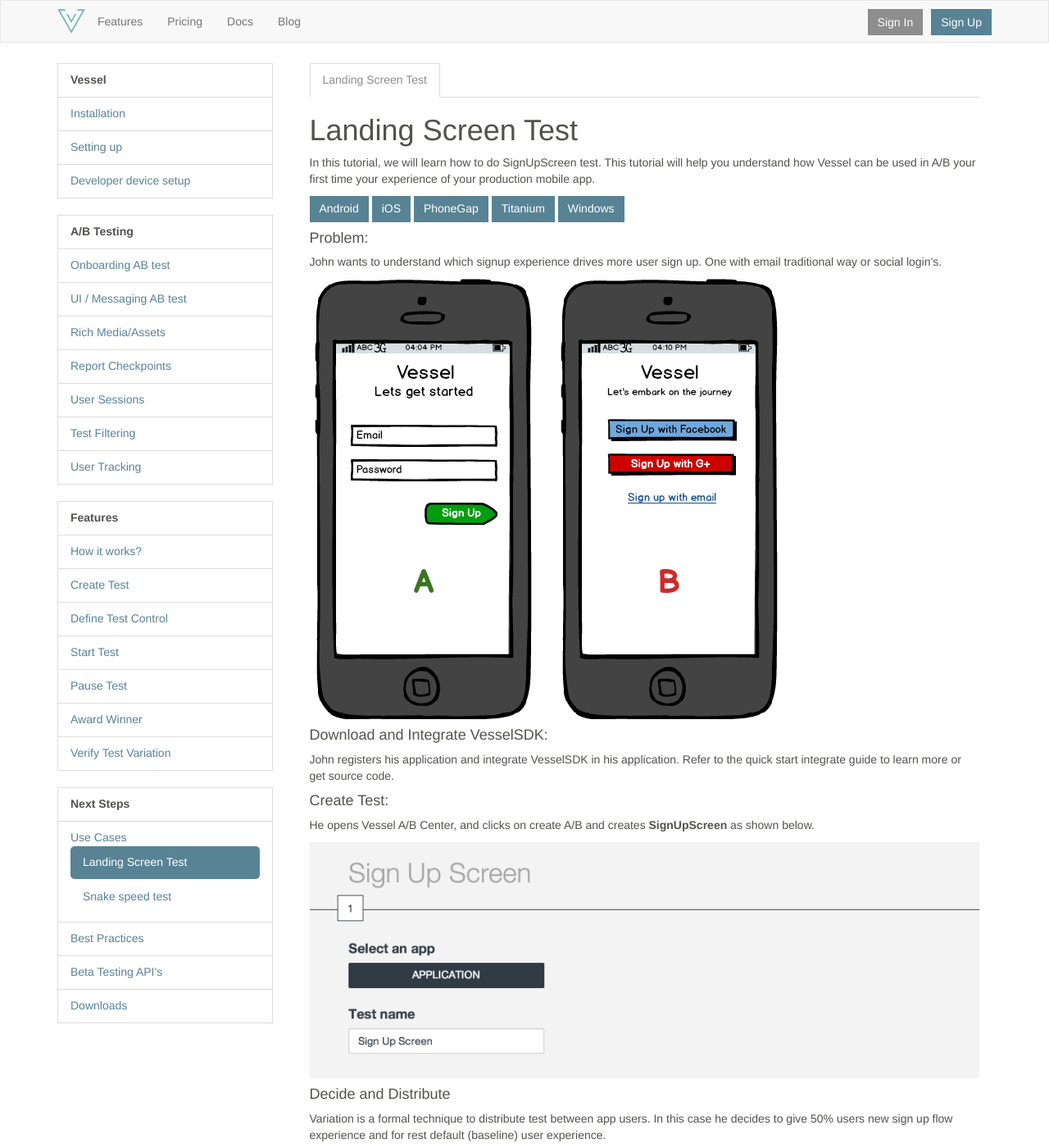
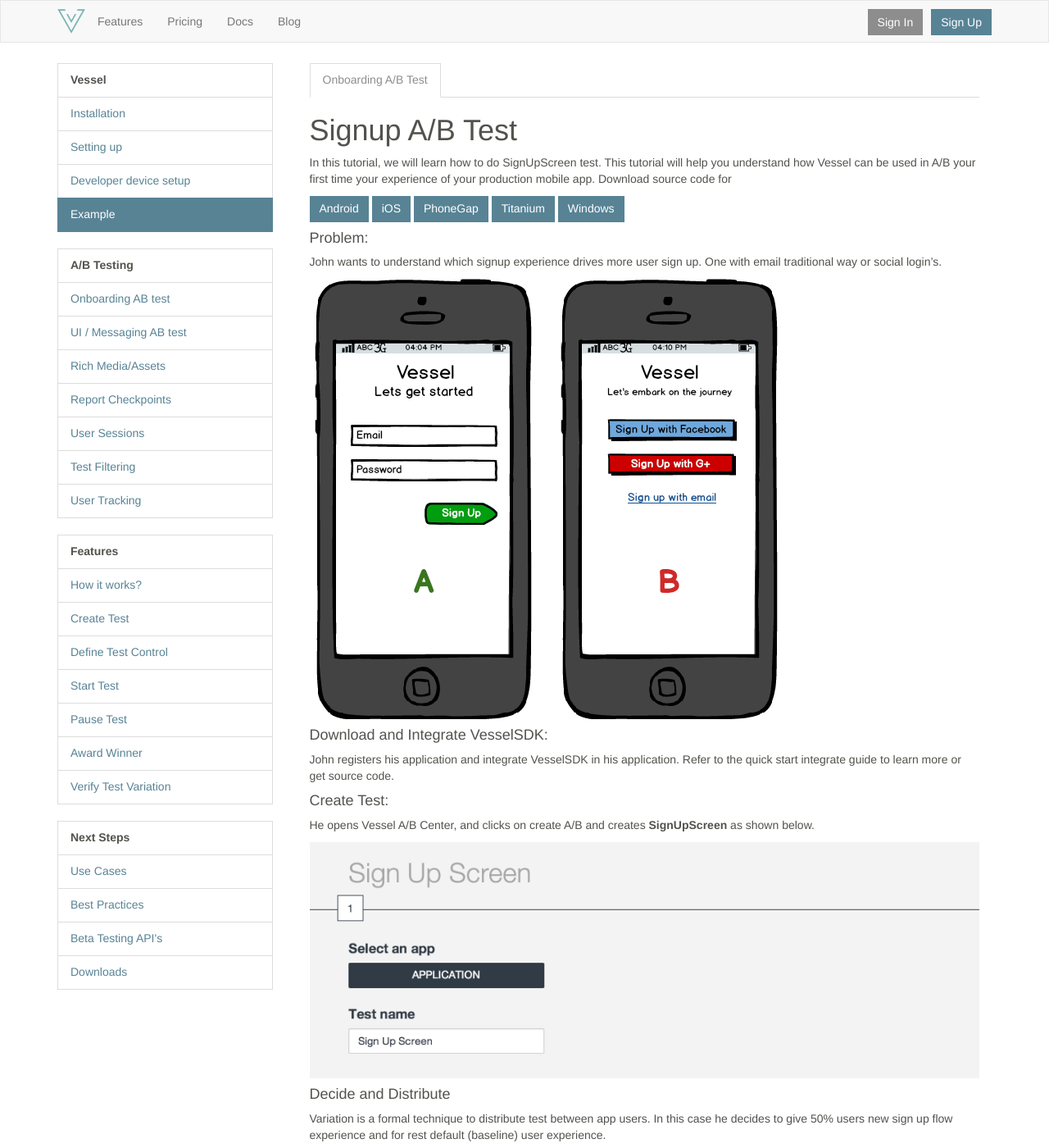
Before and after one commit to vesselio/resources, a Jekyll site: the page built from _posts/2013-09-21-landing-screen-test.html, in a window 1280 px wide and 1400 px high. Shown: the whole window at 82% size. Built offline with Jekyll 4.4.1, drawn with Linux system fonts in a browser that asks for light colours.

Commit message:
add link to example

```diff
--- a/_posts/2013-09-21-landing-screen-test.html
+++ b/_posts/2013-09-21-landing-screen-test.html
@@ -1,18 +1,18 @@
 ---
 layout: default
-title: Landing Screen Test
-categories: use_cases
+title: Example
+categories: getting_started
 ---
 <ul class="nav nav-tabs" id="os-tabs">
     <li class="active">
-        <a href="#android" data-toggle="tab">Landing Screen Test</a>
+        <a href="#android" data-toggle="tab">Onboarding A/B Test</a>
     </li>
 </ul>
 
 <div id='os-tab-content' class="tab-content">
     <div class="tab-pane active" id="android">
-        <h1>{{ page.title }}</h1>
-        <p>In this tutorial, we will learn how to do SignUpScreen test. This tutorial will help you understand how Vessel can be used in A/B your first time your experience of your production mobile app.</p>
+        <h1>Signup A/B Test</h1>
+        <p>In this tutorial, we will learn how to do SignUpScreen test. This tutorial will help you understand how Vessel can be used in A/B your first time your experience of your production mobile app. Download source code for</p>
 
         <a href="https://github.com/vesselio/Android-LandingAB" class="btn btn-primary">Android</a>
           <a href="https://github.com/vesselio/iOS-LandingAB" class="btn btn-primary">iOS</a>
```
